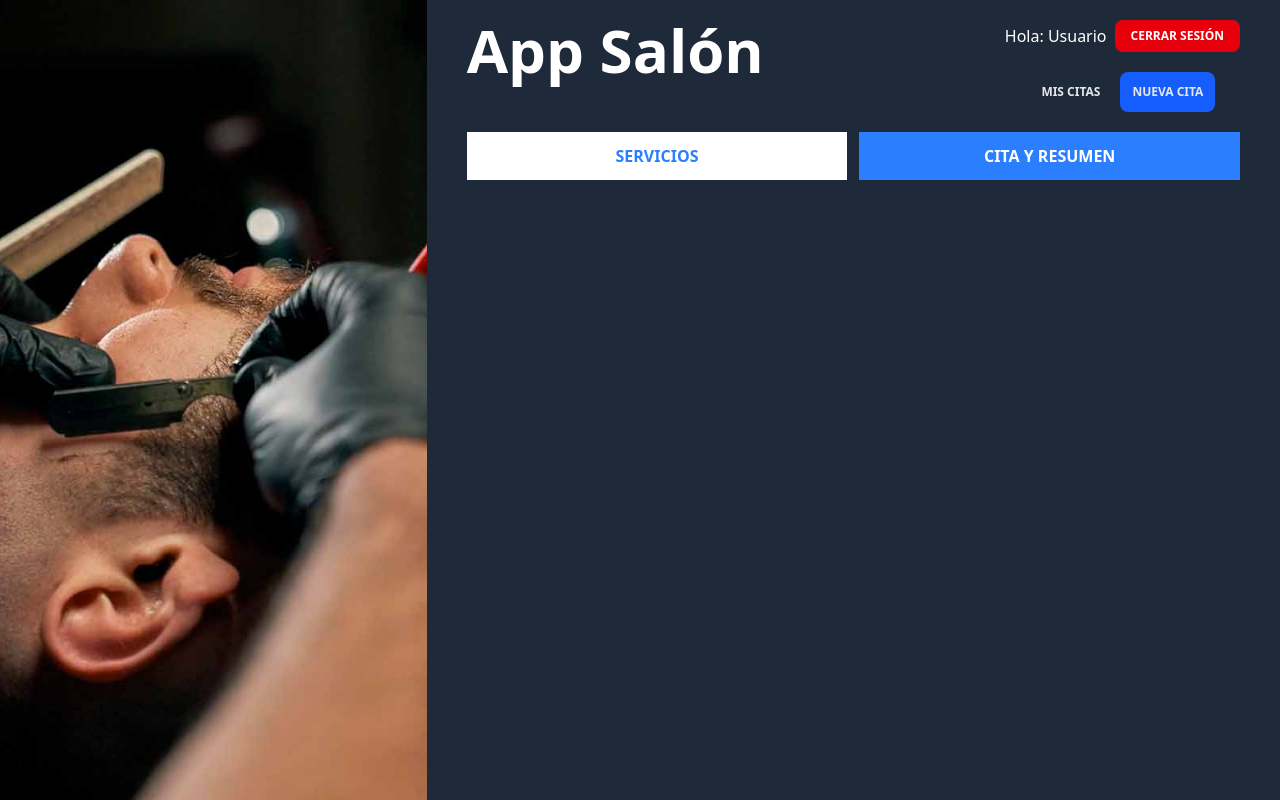
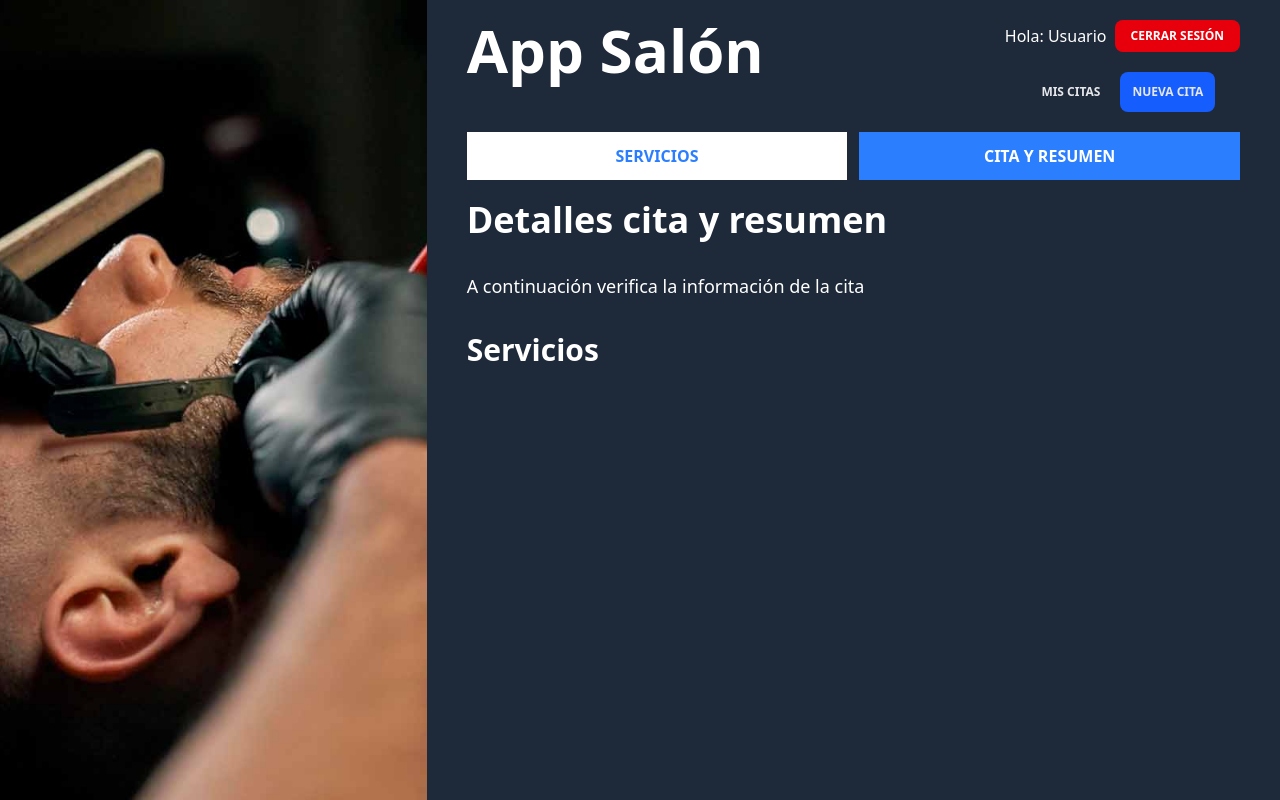
Before and after one commit to JoseBalbuena181096/Appsalon2, a Vue app in the folder frontend/: page /reservaciones/nueva/detalles in a window 1280 px wide. Built offline with nearby package versions, Linux system fonts and the light colour scheme.

Commit message:
Cita y resumen agrgar servicios y eliminar

```diff
--- /dev/null
+++ b/frontend/src/components/SelectedService.vue
@@ -0,0 +1,29 @@
+<script setup>
+    import { formatCurrency } from '../helpers';
+    import { useAppointmentsStore } from '../stores/appointments';
+
+    const appointments = useAppointmentsStore();
+
+    defineProps({
+        service: {
+            type: Object,
+        }
+    });
+</script>
+
+<template>
+    <div class="border border-gray-600 p-5 rounded-lg flex justify-between items-center">
+        <div>
+            <p class="text-2xl font-extrabold text-white">{{ service.name }}</p>
+            <p class="text-3xl font-black text-blue-500">{{ formatCurrency(service.price) }}</p>
+        </div>
+        <button
+            type="button"
+            class="inline-flex items-center rounded-md bg-red-600 text-white text-sm px-3 py-2 font-semibold shadow-sm ring-1 ring-inset ring-red-300 hover:bg-red-700"
+            @click="appointments.onServicesSelected(service)"
+        >
+            Eliminar
+        </button>
+
+    </div>
+</template>
--- a/frontend/src/stores/appointments.js
+++ b/frontend/src/stores/appointments.js
@@ -25,6 +25,7 @@
 
     return {
         onServicesSelected,
-        isServiceSelected
+        isServiceSelected,
+        services
     }
 });
--- a/frontend/src/views/appointments/AppointmentView.vue
+++ b/frontend/src/views/appointments/AppointmentView.vue
@@ -1,9 +1,30 @@
 <script setup>
+    import SelectedService from '../../components/SelectedService.vue';
+    import { useAppointmentsStore } from '../../stores/appointments';
+
+    const appointments = useAppointmentsStore();
 
 </script>
 
 
 <template>
+     <h2  class="text-4xl font-extrabold text-white">
+        Detalles cita y resumen
+    </h2>
+    <p class="text-white text-lg">
+        A continuación verifica la información de la cita
+    </p>
+    <h3 class="text-3xl font-extrabold text-white">
+        Servicios
+    </h3>
 
-    <RouterView/>
+    <div
+        class="grid gap-5"
+    >
+        <SelectedService
+            v-for="service in appointments.services"
+            :service="service"
+        />
+    </div>
+
 </template>
--- a/frontend/src/views/appointments/NewAppointmentLayout.vue
+++ b/frontend/src/views/appointments/NewAppointmentLayout.vue
@@ -19,5 +19,7 @@
             Cita y Resumen
         </RouterLink>
     </nav>
-    <RouterView/>
+    <div class="space-y-8">
+        <RouterView/>
+    </div>
 </template>
```
